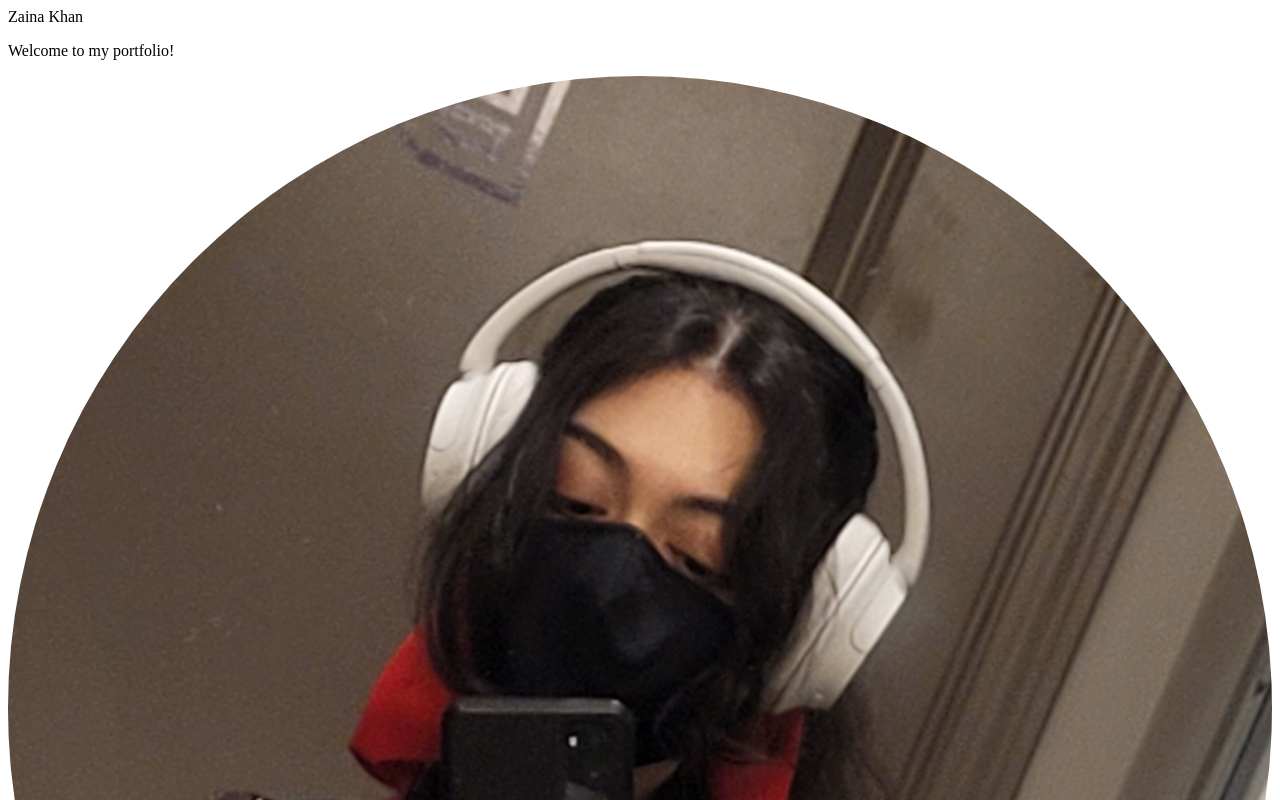
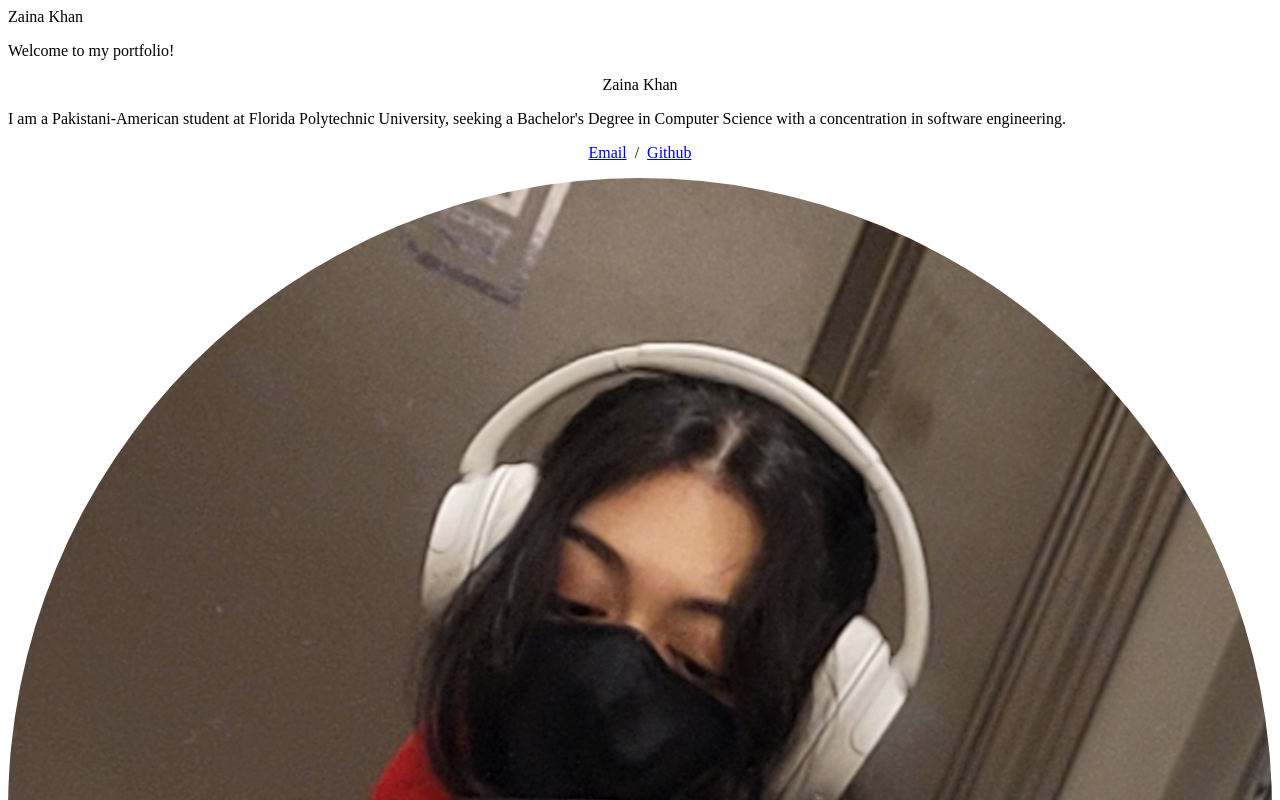
Before and after one commit to ZainaK05/ZainaK05.github.io, a plain HTML site: page index.html in a window 1280 px wide. Shown: the top 800 px of the page. Drawn offline with Linux system fonts and the light colour scheme.

Commit message:
Update index.html

```diff
--- a/index.html
+++ b/index.html
@@ -1,10 +1,23 @@
 <html>
 
+<head>Zaina Khan</head>
+
 <body>
-  <head>Zaina Khan</head>
-
   <p>Welcome to my portfolio!</p>
-  <a href="images/zainakhan.jpg"><img style="width:100%;max-width:100%;object-fit: cover; border-radius: 50%;" alt="profile photo" src="images/zainakhan.jpg" class="hoverZoomLink"></a>
 </body>
+<td style="padding:2.5%;width:63%;vertical-align:middle">
+  <p class="name" style="text-align: center;">
+     Zaina Khan
+  </p>
+  <p>I am a Pakistani-American student at Florida Polytechnic University, seeking a Bachelor's Degree in Computer Science with a concentration in software engineering.
+  </p>
+  <p style="text-align:center">
+    <a href="mailto:khanzainabusiness@gmail.com">Email</a> &nbsp;/&nbsp;
+    <a href="https://github.com/ZainaK05">Github</a>
+  </p>
+  </td>
+  <td style="padding:2.5%;width:40%;max-width:40%"
+    <a href="images/zainakhan.jpg"><img style="width:100%;max-width:100%;object-fit: cover; border-radius: 50%;" alt="profile photo" src="images/zainakhan.jpg" class="hoverZoomLink"></a>
+  </td>
 
 </html>
```
